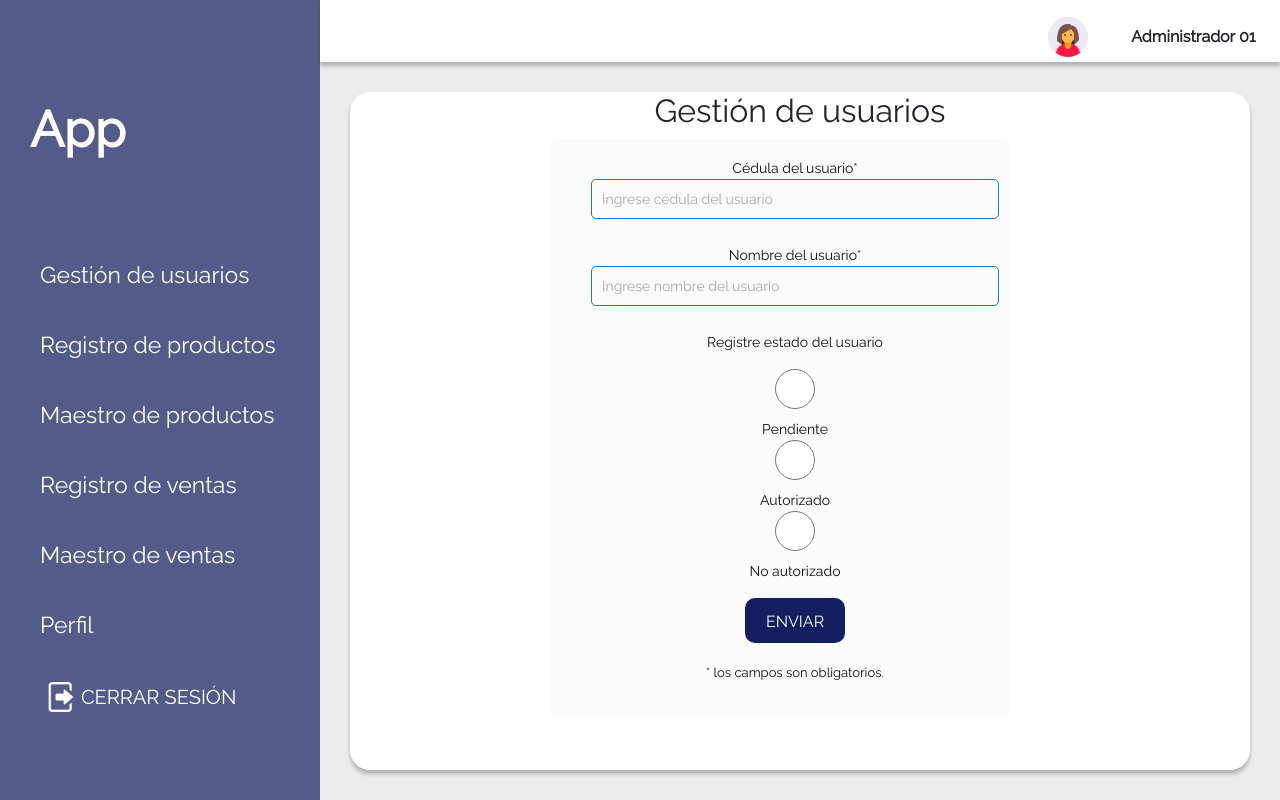
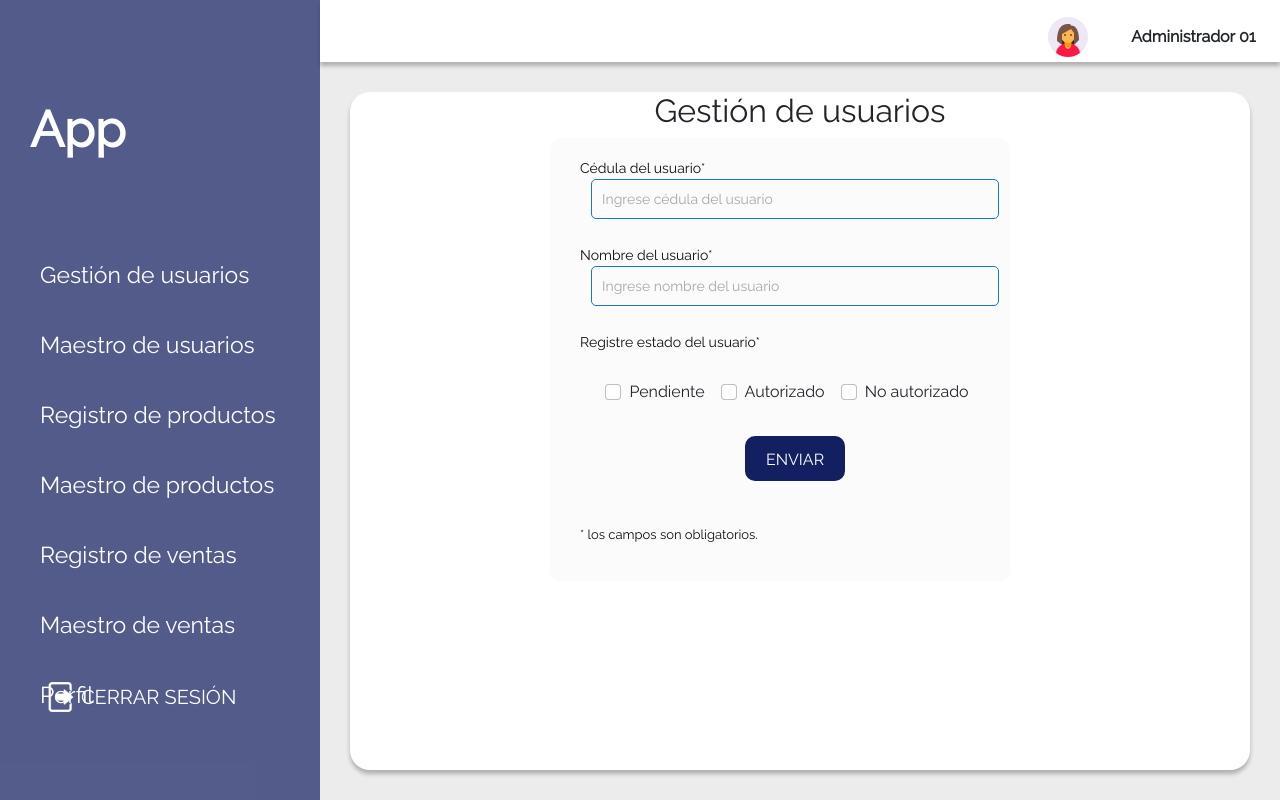
Before and after one commit to aliz378/sales-software, a React (Create React App) app in the folder front-end/: page /gestionUsers in a window 1280 px wide. Built offline with nearby package versions, Linux system fonts and the light colour scheme.

Commit message:
cambios en los estilos css y links a todas las páginas

```diff
--- a/front-end/src/Pages/asignacionRoles/asigRoles.jsx
+++ b/front-end/src/Pages/asignacionRoles/asigRoles.jsx
@@ -2,6 +2,7 @@ import React from 'react'
 import Navbar from '../../shared/components/navbar'
 import Sidebar from '../../shared/components/sidebar'
 import './asigRolesStyles.css'
+import {Link} from 'react-router-dom';
 
 const mainPage = () => {
     const name = 'Administrador 01'
@@ -9,43 +10,64 @@ const mainPage = () => {
         <div className='profile'>
             <Navbar userName={name}></Navbar>
             <Sidebar></Sidebar>
-            <main className='asigRol-container'>
-                <div>
+            <main className='user-container'>
                 <h2>Asignación de roles</h2>
+                {/* <img src={gestion} alt="Gestión de usuarios" id="img-registro-exitoso" /> */}
                 <div className="contact_form">
                     <div className="formulario">
                         <form id="form-gestion-usuarios" method="get" autocomplete="off">
                             <p className="p-users">
-                                    <label for="Identificador de usuario" className="colocar_nombre">Identificador de usuario:
+                                <label for="ID de usuario" className="labelGU">ID del usuario
                                     <span className="obligatorio">*</span>
                                 </label>
                                 <input type="text" name="introducir_nombre" id="nombre" required="obligatorio"
-                                        placeholder="Ingrese ID de usuario" />
+                                    placeholder="Asigne ID del usuario" />
+                            </p>
+
+                            <p className="p-users">
+                                <label for="ID del usuario" className="labelGU">Nombre del usuario
+                                    <span className="obligatorio">*</span>
+                                </label>
+                                <input type="text" name="introducir_nombre" id="nombre" required="obligatorio"
+                                    placeholder="Ingrese nombre del usuario" />
                             </p>
                             <p className="p-users">
-                                    <label for="Telefono del usuario" className="colocar_nombre">Teléfono del usuario
+                                <label for="Nombre del usuario" className="labelGU">Teléfono del usuario
                                     <span className="obligatorio">*</span>
                                 </label>
                                 <input type="text" name="introducir_nombre" id="nombre" required="obligatorio"
                                     placeholder="Ingrese teléfono del usuario" />
                             </p>
-                                <p className="p-users">
-                                    <p>Registre estado del usuario</p>
-                                    <input type="radio" value="Vendedor" /><label for="Vendedor">Vendedor</label>
-                                    <input type="radio" value="Administrador" /><label for="Administrador">Administrador</label>               </p>
 
-                                <button className = "buttonMaestro" type="submit" name="enviar_formulario" id="enviar">
-                                    <p>Enviar</p>
-                                </button>
+                            <label className=" labelGU">Registre estado del usuario
+                                <span className="obligatorio">*</span>
+                            </label>
+                            <br />
+                            <br />
+                            <div className="form-check form-check-inline">
+                                <input class="form-check-input" type="checkbox" id="inlineCheckbox1" value="option1" />
+                                <label className="form-check-label" for="inlineCheckbox1">Vendedor</label>
+                            </div>
+                            <div className="form-check form-check-inline">
+                                <input className="form-check-input" type="checkbox" id="inlineCheckbox2" value="option2" />
+                                <label className="form-check-label" for="inlineCheckbox2">Administrador</label>
+                            </div>
+                            <br />
+                            <br />
+
+                            <Link to='/exitoAsigRoles'>
+                            <button className="buttonMaestro" type="submit" name="enviar_formulario" id="enviar"><p>Enviar</p></button>
+                            </Link>
+                            <br />
+                            <br />
                             <p className="aviso">
                                 <span className="obligatorio"> * </span>los campos son obligatorios.
                             </p>
                         </form>
                     </div>
                 </div>
-                </div>
-            </main>
-        </div>
+            </main >
+        </div >
     )
 }
 
--- a/front-end/src/Pages/exitoRegistroUser/exitoRegUsers.jsx
+++ b/front-end/src/Pages/exitoRegistroUser/exitoRegUsers.jsx
@@ -3,6 +3,7 @@ import Navbar from '../../shared/components/navbar'
 import Sidebar from '../../shared/components/sidebar'
 import registro from '../../assets/images-gestion-users/registro-exitoso.png';
 import './exitoRegUsersStyles.css'
+import {Link} from 'react-router-dom';
 
 const exitoRegUsers = () => {
     const name = 'Administrador 01'
@@ -13,6 +14,11 @@ const exitoRegUsers = () => {
             <main className='rolOk-container'>
                 <img src={registro} alt="Autorización exitosa de usuario" id="img-registro-exitoso" />
                 <h1>¡Autorización exitosa de usuario!</h1>
+                <br />
+                <br />
+                <Link to='/asigRoles'>
+                    <button className="buttonMaestro" type="submit" name="enviar_formulario" id="Continuar"><p>Continuar</p></button>
+                </Link>
             </main>
         </div>
     )
--- a/front-end/src/Pages/gestionUsers/gestionUsers.jsx
+++ b/front-end/src/Pages/gestionUsers/gestionUsers.jsx
@@ -2,6 +2,8 @@ import React from 'react'
 import Navbar from '../../shared/components/navbar'
 import Sidebar from '../../shared/components/sidebar'
 import './gestionUsersStyles.css'
+import {Link} from 'react-router-dom';
+// import gestion from '../../assets/images-gestion-users/gestion-usuarios.png';
 
 const gestionUsers = () => {
     const name = 'Administrador 01'
@@ -11,35 +13,54 @@ const gestionUsers = () => {
             <Sidebar></Sidebar>
             <main className='user-container'>
                 <h2>Gestión de usuarios</h2>
+                {/* <img src={gestion} alt="Gestión de usuarios" id="img-registro-exitoso" /> */}
                 <div className="contact_form">
                     <div className="formulario">
                         <form id="form-gestion-usuarios" method="get" autocomplete="off">
-            <p className = "p-users">
-            <label for="Cedula de usuario" className ="colocar_nombre">Cédula del usuario
-            <span className ="obligatorio">*</span>
+                            <p className="p-users">
+                                <label for="Cedula de usuario" className="labelGU">Cédula del usuario
+                                    <span className="obligatorio">*</span>
                                 </label>
-            <input type ="text" name="introducir_nombre" id="nombre" required="obligatorio"
-            placeholder="Ingrese cédula del usuario"/>
-            </p>
-            <p className = "p-users">
-            <label for="Nombre del usuario" className ="colocar_nombre">Nombre del usuario
-            <span className ="obligatorio">*</span>
-            </label>
-            <input  type ="text" name="introducir_nombre" id="nombre" required="obligatorio"
-            placeholder="Ingrese nombre del usuario"/>
-            </p>
-            <p className = "p-users">
-            <p className = "p-users">Registre estado del usuario</p>
-            <input type ="radio" value="Pendiente"/><label for="Pendiente">Pendiente</label>
-            <input type ="radio" value="Autorizado"/><label for="Autorizado">Autorizado</label>
-            <input type ="radio" value="No autorizado"/><label for="No autorizado">No autorizado</label>
+                                <input type="text" name="introducir_nombre" id="nombre" required="obligatorio"
+                                    placeholder="Ingrese cédula del usuario" />
                             </p>
 
-            <button className = "buttonMaestro" type ="submit" name="enviar_formulario" id="enviar">
-            <p>Enviar</p>
-            </button>
-            <p className ="aviso">
-            <span className ="obligatorio"> * </span>los campos son obligatorios.
+                            <p className="p-users">
+                                <label for="Nombre del usuario" className="labelGU">Nombre del usuario
+                                    <span className="obligatorio">*</span>
+                                </label>
+                                <input type="text" name="introducir_nombre" id="nombre" required="obligatorio"
+                                    placeholder="Ingrese nombre del usuario" />
+                            </p>
+
+                            <label className=" labelGU">Registre estado del usuario
+                                <span className="obligatorio">*</span>
+                            </label>
+                            <br />
+                            <br />
+                            <div className="form-check form-check-inline">
+                                <input class="form-check-input" type="checkbox" id="inlineCheckbox1" value="option1" />
+                                <label className="form-check-label" for="inlineCheckbox1">Pendiente</label>
+                            </div>
+                            <div className="form-check form-check-inline">
+                                <input className="form-check-input" type="checkbox" id="inlineCheckbox2" value="option2" />
+                                <label className="form-check-label" for="inlineCheckbox2">Autorizado</label>
+                            </div>
+                            <div className="form-check form-check-inline">
+                                <input class="form-check-input" type="checkbox" id="inlineCheckbox3" value="option3" />
+                                <label className="form-check-label" for="inlineCheckbox3">No autorizado</label>
+                            </div>
+
+                            <br />
+                            <br />
+
+                            <Link to='/exitoRegUsers'>
+                            <button className="buttonMaestro" type="submit" name="enviar_formulario" id="enviar"><p>Enviar</p></button>
+                            </Link>
+                            <br />
+                            <br />
+                            <p className="aviso">
+                                <span className="obligatorio"> * </span>los campos son obligatorios.
                             </p>
                         </form>
                     </div>
--- a/front-end/src/Pages/gestionUsers/gestionUsersStyles.css
+++ b/front-end/src/Pages/gestionUsers/gestionUsersStyles.css
@@ -24,43 +24,21 @@
     display: block;
     text-align: center;
 }
-.user-container img{
-    width: 25%;
-}
-.user-container h1{
-    top: 44%;
-    left: 50%;
-}
-.user-container .data{
-    padding: 20px;
 
-    font-size: 25px;
 
-    display: flex;
-    justify-content: space-around;
-    text-align: start;
-}
 .data .info{
     font-weight: lighter;
 }
+
+/* ACÁ COMIENZA MI CÓDIGO */
 .contact_form{
-    position: absolute;
-    width: 460px;
-    height: auto;
+  background-color: #fbfbfb;
 
-    margin-left: 200px;
-    border-radius: 10px;
-    padding-top: 20px;
-    padding-bottom: 20px;
-    background-color: #fbfbfb;
-    padding-left: 30px;
 }
 
 
 input{
   background-color: #fbfbfb;
-    width: 408px;
-    height: 40px;
   border-radius: 5px;
   border-style: solid;
   border-width: 1px;
@@ -69,12 +47,16 @@
   margin-bottom: 10px;
 }
 
-
-  label{
+.labelGU{
   display: block;
-    float: center;
+  float: left;
+  font-size: 14px;
+  color: #0e0e0e;
 }
-
+.p-userState{
+  display: block;
+  float: left;
+}
 
 .button-users{
   height: 45px;
@@ -95,7 +77,6 @@
 background-color: #D7C3FF;
 }
 
-
 button p{
   color: #fff;
 }
@@ -112,11 +93,14 @@
 .aviso{
   font-size: 13px;
   color: #0e0e0e;
+  float: left;
 }
 
 .p-users{
   font-size: 14px;
   color: #0e0e0e;
+  display: block;
+  float: center;
 }
 
 ::-webkit-input-placeholder {
@@ -154,71 +138,7 @@
   background-color: #D7C3FF;
   }
 
-  #menu ul li{
-      position: relative;
-      left: 70px;
-      top: 180px;
-      font-family: Raleway;
-      font-style: normal;
-      font-weight: 400px;
-      font-size: 30px;
-      line-height: 60px;
-      display: flex;
-      align-items: center;
-      letter-spacing: -0.017em;
-      color: #FFFFFF;
-      list-style: none;
+
+#img-registro-exitoso{
+width: 100px;
 }
-
-  #menu ul li a:hover{
-      position: relative;
-      left: 70px;
-      top: 180px;
-      color: #212121;
-      background: rgba(215, 195, 255, 0.6);
-      border: 1px solid rgba(215, 196, 255, 0.6);
-      box-sizing: border-box;
-  }
-  .button-menu{
-      position: relative;
-      left: 120px;
-      top: 200px;
-      font-family: Raleway;
-      font-style: normal;
-      font-weight: 300;
-      font-size: 30px;
-      line-height: 35px;
-      display: flex;
-      align-items: center;
-      letter-spacing: -0.017em;
-      color: #FFFFFF;
-      background-color: #121F60;
-      box-sizing: border-box;
-      box-shadow: 0px 4px 4px rgba(0, 0, 0, 0.25);
-      border-radius: 50px;
-      padding: 20px;
-  }
-  .button-menu:hover{
-      background: rgba(215, 195, 255, 0.6);
-      border: 1px solid #121F60;
-      box-sizing: border-box;
-      box-shadow: 0px 4px 4px rgba(0, 0, 0, 0.25);
-      border-radius: 50px;
-  }
-
-  .campo-datos{
-      margin-top: 30px;
-      width: 926px;
-      height: 720px;
-      left: 455px;
-      top: 129px;
-      background: #FFFFFF;
-      box-shadow: 0px 4px 4px rgba(0, 0, 0, 0.25);
-      border-radius: 20px;
-  }
-  #img-gestion-usuarios{
-    position: relative;
-    width: 200px;
-    left: 320px;
-    top: 50px;
-}
--- a/front-end/src/shared/components/sidebar.jsx
+++ b/front-end/src/shared/components/sidebar.jsx
@@ -10,6 +10,9 @@ const sidebar = () => {
             <ul className="options">
             <Link to='/gestionUsers' style={{ textDecoration: 'none' }}>
                 <ol> Gestión de usuarios </ol>
+                </Link>
+                <Link to='/maestroUsers' style={{ textDecoration: 'none' }}>
+                <ol> Maestro de usuarios </ol>
                 </Link>
                 <ol> Registro de productos </ol>
                 <ol> Maestro de productos </ol>
```
Also changed, not shown: front-end/src/Pages/exitoAsignarRol/exitoAsigRoles.jsx (+8 -1 lines), front-end/src/assets/images-gestion-users/autorizacion-exitosa.png, front-end/src/assets/images-gestion-users/registro-exitoso.png. Lines whose indentation alone changed are shown as unchanged.
